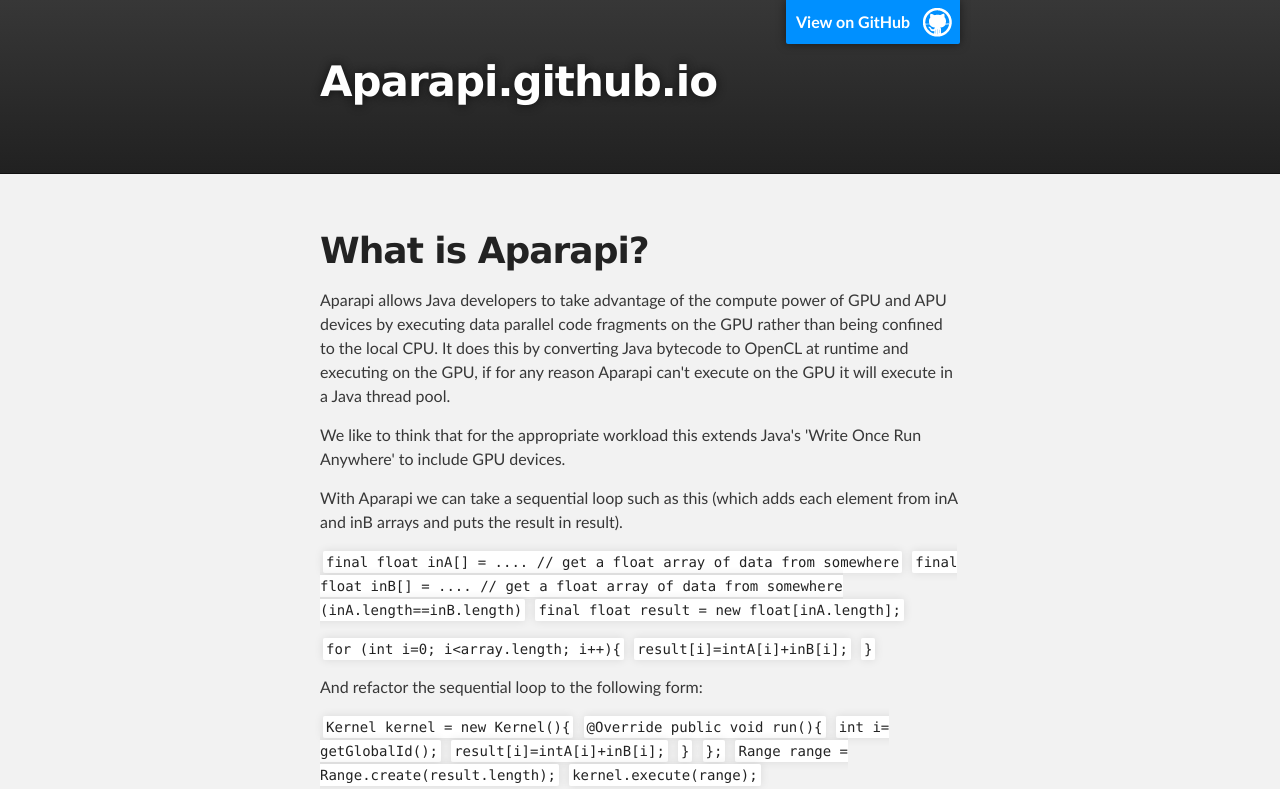
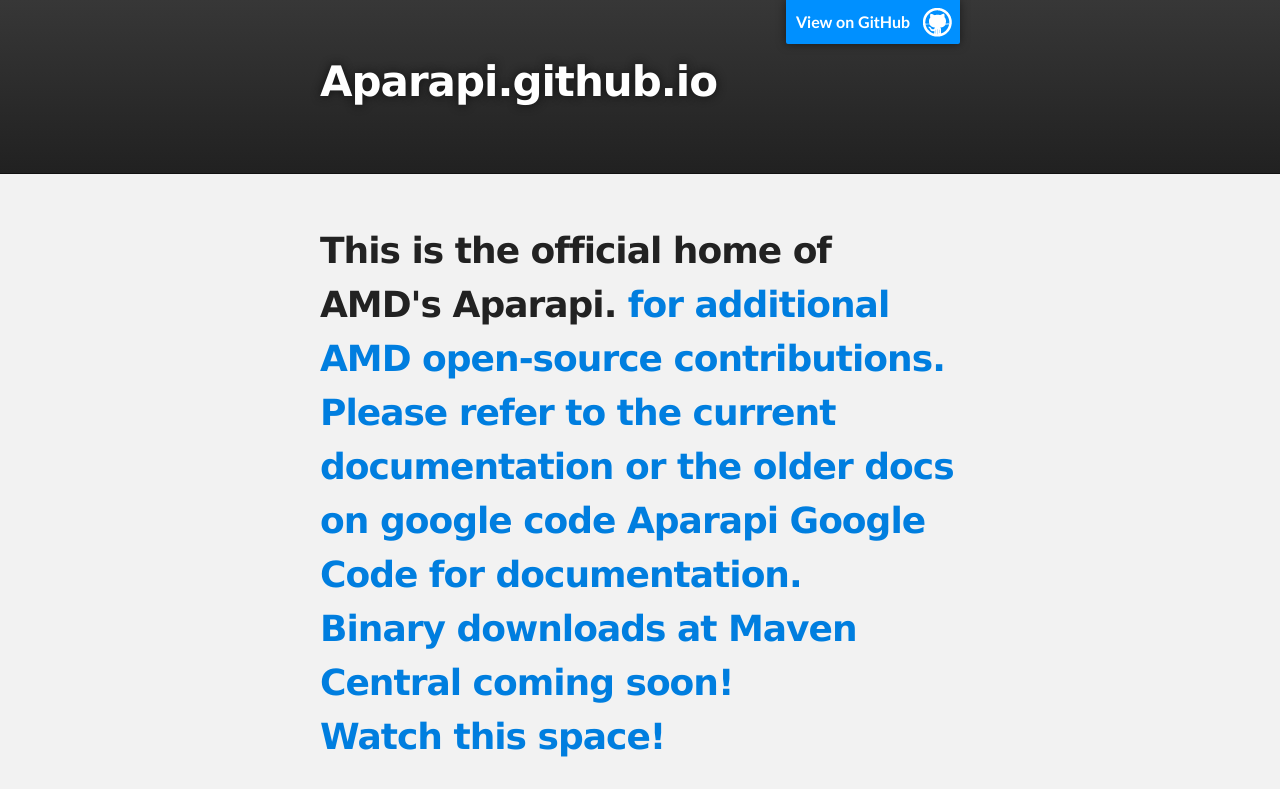
Before and after one commit to aparapi/aparapi.github.io, a plain HTML site: page index.html in a window 1280 px wide. Shown: the top 789 px of the page. Drawn offline with Linux system fonts and the light colour scheme.

Commit message:
Update index.html

```diff
--- a/index.html
+++ b/index.html
@@ -20,7 +20,6 @@
 
           <h1 id="project_title">Aparapi.github.io</h1>
           <h2 id="project_tagline"></h2>
-
         </header>
     </div>
 
@@ -28,6 +27,15 @@
     <div id="main_content_wrap" class="outer">
       <section id="main_content" class="inner">
         <h1>
+<p>This is the official home of AMD's Aparapi. <a href="Please see http://developer.amd.com/tools-and-sdks/open-source/"> for additional AMD open-source contributions.
+<br/>
+Please refer to the current documentation or the older docs on google code Aparapi Google Code for documentation.
+<br/>
+Binary downloads at Maven Central coming soon!
+<br/>
+Watch this space!
+</p>
+
 <a name="what-is-aparapi" class="anchor" href="#what-is-aparapi"><span class="octicon octicon-link"></span></a>What is Aparapi?</h1>
 
 <p>Aparapi allows Java developers to take advantage of the compute power of GPU and APU devices by executing data parallel code fragments on the GPU rather than being confined to the local CPU. It does this by converting Java bytecode to OpenCL at runtime and executing on the GPU, if for any reason Aparapi can't execute on the GPU it will execute in a Java thread pool.</p>
```
